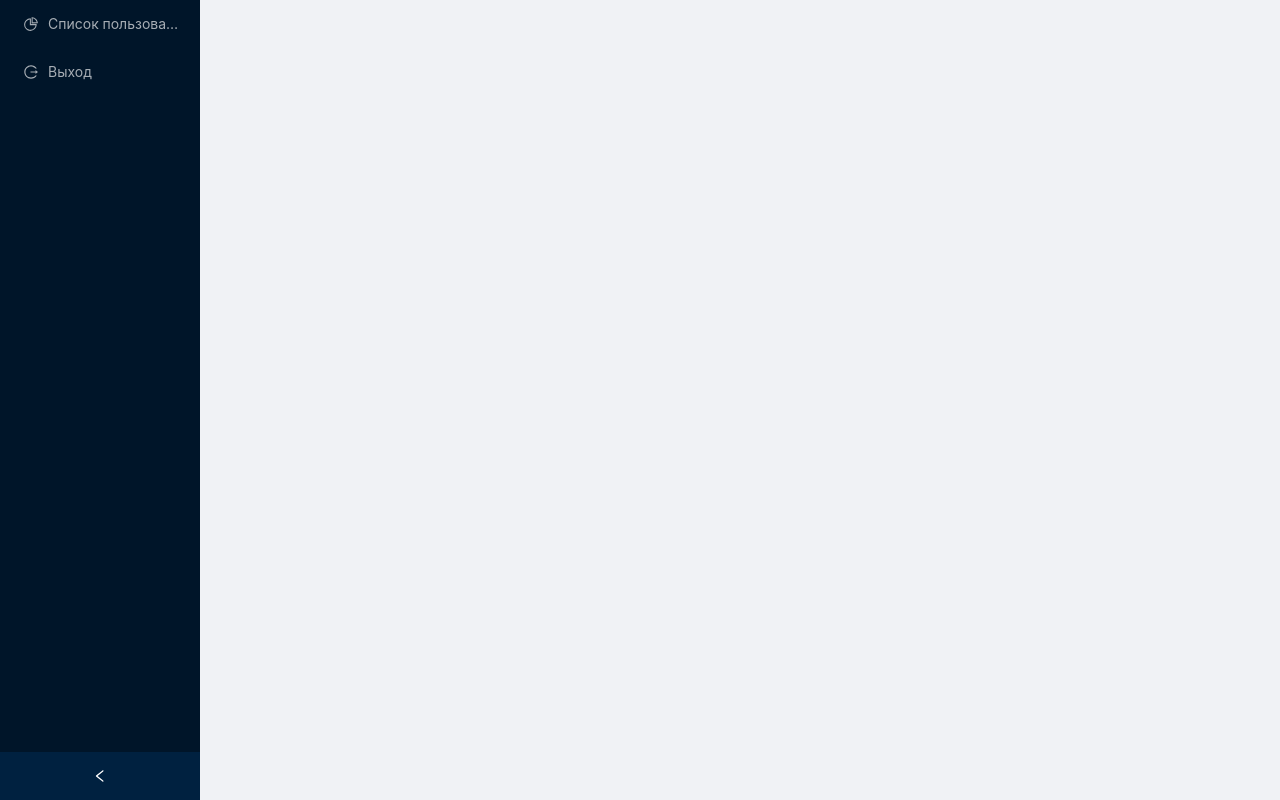
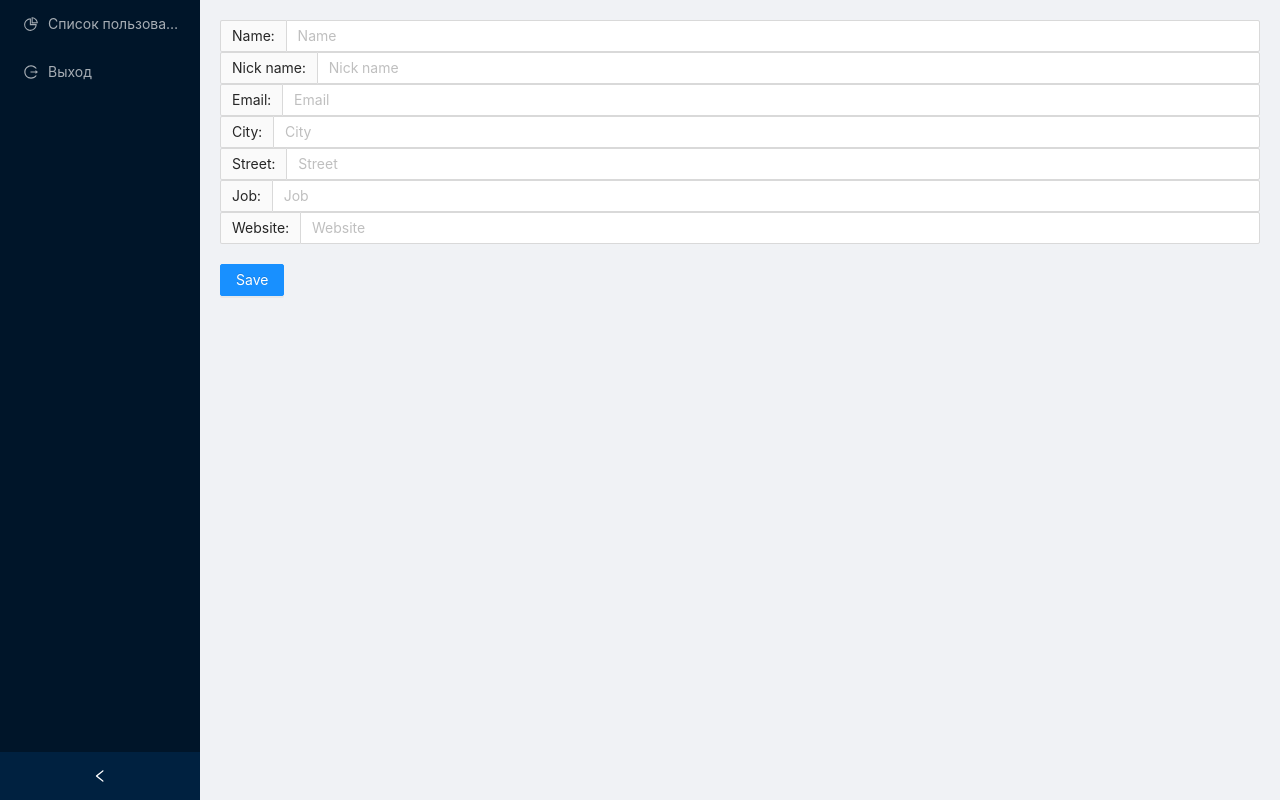
Before and after one commit to KsuBurn/mobXStudy, a React (Create React App) app: page /add_user in a window 1280 px wide. Built offline with nearby package versions, Linux system fonts and the light colour scheme; no server answers.

Commit message:
added addition logic

```diff
--- /dev/null
+++ b/src/components/AddUser/AddUser.module.css
@@ -0,0 +1,3 @@
+.userFormWrap {
+    margin-bottom: 20px;
+}
--- /dev/null
+++ b/src/components/AddUser/AddUser.tsx
@@ -0,0 +1,12 @@
+import React, {FC} from 'react';
+import UserForm from '../UserForm/UserForm';
+
+const AddUser: FC = () => {
+  return (
+    <>
+        <UserForm actionType='addition'/>
+    </>
+  );
+};
+
+export default AddUser;
--- /dev/null
+++ b/src/components/UserForm/UserForm.module.css
@@ -0,0 +1,3 @@
+.form {
+    margin-bottom: 20px;
+}
--- /dev/null
+++ b/src/components/UserForm/UserForm.tsx
@@ -0,0 +1,186 @@
+import React, {FC, useEffect, useState} from 'react';
+import InputField from '../InputField/InputField';
+import {UserType} from '../../store/UsersStore';
+import CurrentButton from '../CurrentButton/CurrentButton';
+import style from './UserForm.module.css';
+import {useStore} from '../../hooks/useStore';
+
+type UserFormType = {
+  currentUserInfo?: UserType | undefined;
+  actionType: 'editing' | 'addition'
+}
+
+const UserForm: FC<UserFormType> = ({currentUserInfo, actionType}: UserFormType) => {
+  const [userInfo, setUserInfo] = useState<UserType>();
+  const {usersStore} = useStore();
+
+  useEffect(() => {
+    if (currentUserInfo != undefined) {
+      setUserInfo(currentUserInfo);
+    } else {
+      setUserInfo({
+        address: {
+          street: '',
+          suite: '',
+          city: '',
+          zipcode: '',
+          geo: {
+            lat: '',
+            lng: '',
+          },
+        },
+        company: {
+          name: '',
+          catchPhrase: '',
+          bs: '',
+        },
+        avatar: '',
+        email: '',
+        id: usersStore.userList.length + 1,
+        name: '',
+        phone: '',
+        username: '',
+        website: '',
+      })
+    }
+  }, []);
+
+  const handleChange = (event: React.ChangeEvent<HTMLInputElement>): void => {
+    const {value, name} = event.currentTarget;
+
+    switch (name) {
+      case 'address.city':
+        setUserInfo( userInfo => {
+          if (userInfo != undefined) {
+            return {
+              ...userInfo,
+              address: {
+                ...userInfo?.address,
+                city: value
+              }
+            }
+          }
+        });
+        break;
+      case 'address.street':
+        setUserInfo( userInfo => {
+          if (userInfo != undefined) {
+            return {
+              ...userInfo,
+              address: {
+                ...userInfo?.address,
+                street: value
+              }
+            }
+          }
+        });
+        break;
+      case 'company.name':
+        setUserInfo( userInfo => {
+          if (userInfo != undefined) {
+            return {
+              ...userInfo,
+              company: {
+                ...userInfo?.company,
+                name: value
+              }
+            }
+          }
+        });
+        break;
+      default:
+        setUserInfo(userInfo => {
+        if (userInfo != undefined) {
+          return {...userInfo, [name]: value}
+        }
+      });
+    }
+  };
+
+  const handleClick = () => {
+    switch (actionType) {
+      case 'addition':
+        console.log('usersStore.userList.length + 1', usersStore.userList.length + 1)
+        setUserInfo(userInfo => {
+          if (userInfo != undefined) {
+            return {
+              ...userInfo,
+              id: usersStore.userList.length + 1,
+            }
+          }
+        });
+        if (userInfo != undefined) {
+          console.log(userInfo)
+          usersStore.addUserItem(userInfo);
+        } else {
+          console.log('Ошибка, заполните поля')
+        }
+        break;
+      case 'editing':
+        break;
+    }
+  };
+  console.log(userInfo)
+  return (
+    <>
+      <div className={style.form}>
+        <InputField
+          placeholder='Name'
+          addonBefore='Name: '
+          name='name'
+          value={userInfo?.name}
+          onChange={handleChange}
+        />
+        <InputField
+          placeholder='Nick name'
+          addonBefore='Nick name: '
+          name='username'
+          value={userInfo?.username}
+          onChange={handleChange}
+        />
+        <InputField
+          placeholder='Email'
+          addonBefore='Email: '
+          name='email'
+          value={userInfo?.email}
+          onChange={handleChange}
+        />
+        <InputField
+          placeholder='City'
+          addonBefore='City: '
+          name='address.city'
+          value={userInfo?.address.city}
+          onChange={handleChange}
+        />
+        <InputField
+          placeholder='Street'
+          addonBefore='Street: '
+          name='address.street'
+          value={userInfo?.address.street}
+          onChange={handleChange}
+        />
+        <InputField
+          placeholder='Job'
+          addonBefore='Job: '
+          name='company.name'
+          value={userInfo?.company.name}
+          onChange={handleChange}
+        />
+        <InputField
+          placeholder='Website'
+          addonBefore='Website: '
+          name='website'
+          value={userInfo?.website}
+          onChange={handleChange}
+        />
+      </div>
+      <CurrentButton
+        buttonTitle='Save'
+        type='primary'
+        onClick={handleClick}
+      />
+    </>
+  );
+};
+
+export default UserForm;
--- a/src/components/UserList/UserList.module.css
+++ b/src/components/UserList/UserList.module.css
@@ -1,5 +1,6 @@
 .wrap {
     width: 100%;
+    margin-bottom: 20px;
 }
 
 .tableHead {
--- a/src/components/UserList/UserList.tsx
+++ b/src/components/UserList/UserList.tsx
@@ -1,4 +1,5 @@
-import React, {FC, useState} from 'react';
+import React, {FC, useEffect, useState} from 'react';
+import {Link} from 'react-router-dom';
 import userListHead from './userListHead.json';
 import UserRowItem from '../UserRowItem/UserRowItem';
 import {UserRowItemProps} from '../UserRowItem/UserRowItem';
@@ -6,12 +7,14 @@ import style from './UserList.module.css';
 import {Button, Input} from 'antd';
 import {useStore} from '../../hooks/useStore';
 import {observer} from 'mobx-react';
+import CurrentButton from '../CurrentButton/CurrentButton';
 
 const UserList: FC = observer(() => {
   const {usersStore} = useStore();
   const [isDirectSorting, setIsDirectSorting] = useState(true);
 
   const UsersRow = () => {
+
     return usersStore.userList.slice().map((item: UserRowItemProps, index: number) => {
       return (
         <UserRowItem
@@ -52,6 +55,7 @@ const UserList: FC = observer(() => {
   };
 
   return (
+    <>
       <table className={style.wrap}>
         <thead>
         <tr className={style.tableHead}>
@@ -83,6 +87,13 @@ const UserList: FC = observer(() => {
         {UsersRow()}
         </tbody>
       </table>
+      <Link to='/add_user'>
+        <CurrentButton
+          buttonTitle='Add new user'
+          type='primary'
+        />
+      </Link>
+    </>
   )
 });
 
--- a/src/components/UserRowItem/UserRowItem.tsx
+++ b/src/components/UserRowItem/UserRowItem.tsx
@@ -33,6 +33,7 @@ export type UserRowItemType = {
 
 const UserRowItem: FC<UserRowItemType> = ({item}: UserRowItemType) => {
 
+  console.log('ID', item)
   return (
     <tr className={style.row}>
       <td className={style.cell}>
--- a/src/routes/MainRoute.tsx
+++ b/src/routes/MainRoute.tsx
@@ -7,6 +7,7 @@ const MainPage = React.lazy(() => import('../components/MainPage/MainPage'));
 const UserList = React.lazy(() => import('../components/UserList/UserList'));
 const UserPage = React.lazy(() => import('../components/UserPage/UserPage'));
 const EditUser = React.lazy(() => import('../components/EditUser/EditUser'));
+const AddUser = React.lazy(() => import('../components/AddUser/AddUser'));
 
 export const MainRoute = () => {
   const {Content} = Layout;
@@ -22,6 +23,7 @@ export const MainRoute = () => {
               <Route exact path='/user_list' component={UserList}/>
               <Route exact path='/user/:userid' component={UserPage}/>
               <Route exact path='/user/:userid/edit' component={EditUser}/>
+              <Route exact path='/add_user' component={AddUser}/>
             </Content>
           </Layout>
         </Layout>
--- a/src/store/UsersStore.ts
+++ b/src/store/UsersStore.ts
@@ -1,4 +1,5 @@
 import {observable, action} from 'mobx';
+import {getLocalStorage} from '../utils/getLocalStorage';
 
 export type UserType = {
   address: {
@@ -16,7 +17,7 @@ export type UserType = {
     catchPhrase: string;
     bs: string;
   };
-  avatar: string
+  avatar: string;
   email: string;
   id: number;
   name: string;
@@ -32,6 +33,7 @@ export type UsersStoreType = {
   updateFilter: (inputValue: string, placeholder: string) => void;
   filteredUsers: () => UserType[];
   sortUsers: (sortedArray: UserType[]) => void;
+  addUserItem: (userItem: UserType) => void;
 }
 
 export class UsersStore implements UsersStoreType {
@@ -44,14 +46,21 @@ export class UsersStore implements UsersStoreType {
 
   @action
   userState = async () => {
+    if (typeof localStorage.users === 'undefined') {
       const request = await fetch('https://my-json-server.typicode.com/KsuBurn/myJsonServer/users');
       const response = await request.json();
       this.fullUserList = response;
       await action(() => this.userList = response)();
-    this.saveLocal()
+      this.saveLocal();
+
+      return this.userList;
+    } else {
+      this.fullUserList = getLocalStorage('users');
+      await action(() => this.userList = getLocalStorage('users'))();
 
       return this.userList;
     }
+  };
 
 
   saveLocal() {
@@ -59,15 +68,13 @@ export class UsersStore implements UsersStoreType {
 
     lst.users = JSON.stringify(this.userList);
   }
-  //
-  // @action
-  // addUserItem = (userItem: object): void => {
-  //   // const guid = uuidv4();
-  //
-  //   // @ts-ignore
-  //   this.userList.push({ ...userItem, ...{ guid } });
-  //   this.saveLocal();
-  // };
+
+  @action
+  addUserItem = (userItem: UserType): void => {
+    this.userList.push({ ...userItem });
+    this.fullUserList.push({ ...userItem });
+    this.saveLocal();
+  };
 
   @action
   filteredUsers(): UserType[] {
--- a/src/utils/getLocalStorage.ts
+++ b/src/utils/getLocalStorage.ts
@@ -1,7 +1,16 @@
 import {UserType} from '../store/UsersStore';
 
 export const getLocalStorage = (key: string): UserType[] => {
-  const lst = typeof localStorage === 'undefined' ? { [key]: {} } : localStorage;
 
-  return JSON.parse(lst[key])
+  let lst;
+
+  if (typeof localStorage === 'undefined') {
+    lst = { [key]: {} }
+  } else if (typeof localStorage[key] !== 'undefined') {
+    lst = JSON.parse(localStorage[key])
+  } else {
+    lst = { [key]: {} }
+  }
+
+  return lst
 };
```
Also changed, not shown: src/components/EditUser/EditUser.tsx (+7 -110 lines). Lines whose indentation alone changed are shown as unchanged.
